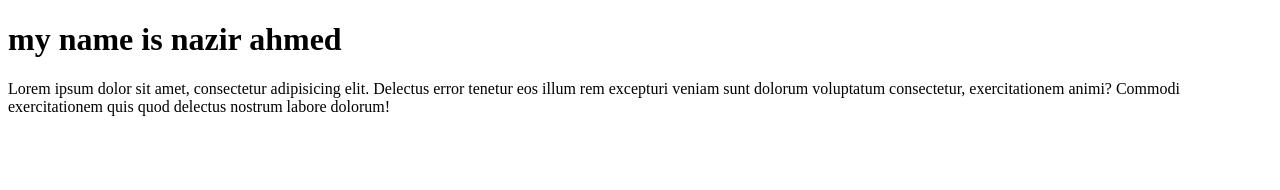
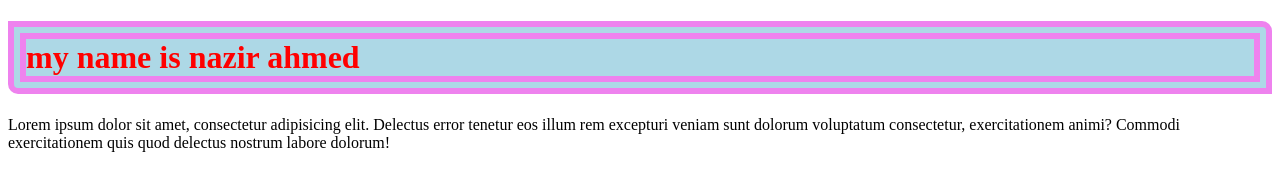
Before and after one commit to kmnazrul/first-repo, a plain HTML site: page index.html in a window 1280 px wide. Drawn offline with Linux system fonts and the light colour scheme.

Commit message:
header updated

```diff
--- a/index.html
+++ b/index.html
@@ -5,6 +5,7 @@
     <meta http-equiv="X-UA-Compatible" content="IE=edge" />
     <meta name="viewport" content="width=device-width, initial-scale=1.0" />
     <title>first repository</title>
+    <link rel="stylesheet" href="style.css" />
   </head>
   <body>
     <h1>my name is nazir ahmed</h1>
--- /dev/null
+++ b/style.css
@@ -0,0 +1,7 @@
+h1 {
+  color: red;
+  background-color: lightblue;
+  border: 0.5cm double violet;
+  border-bottom-left-radius: 10px;
+  border-top-right-radius: 10px;
+}
```
